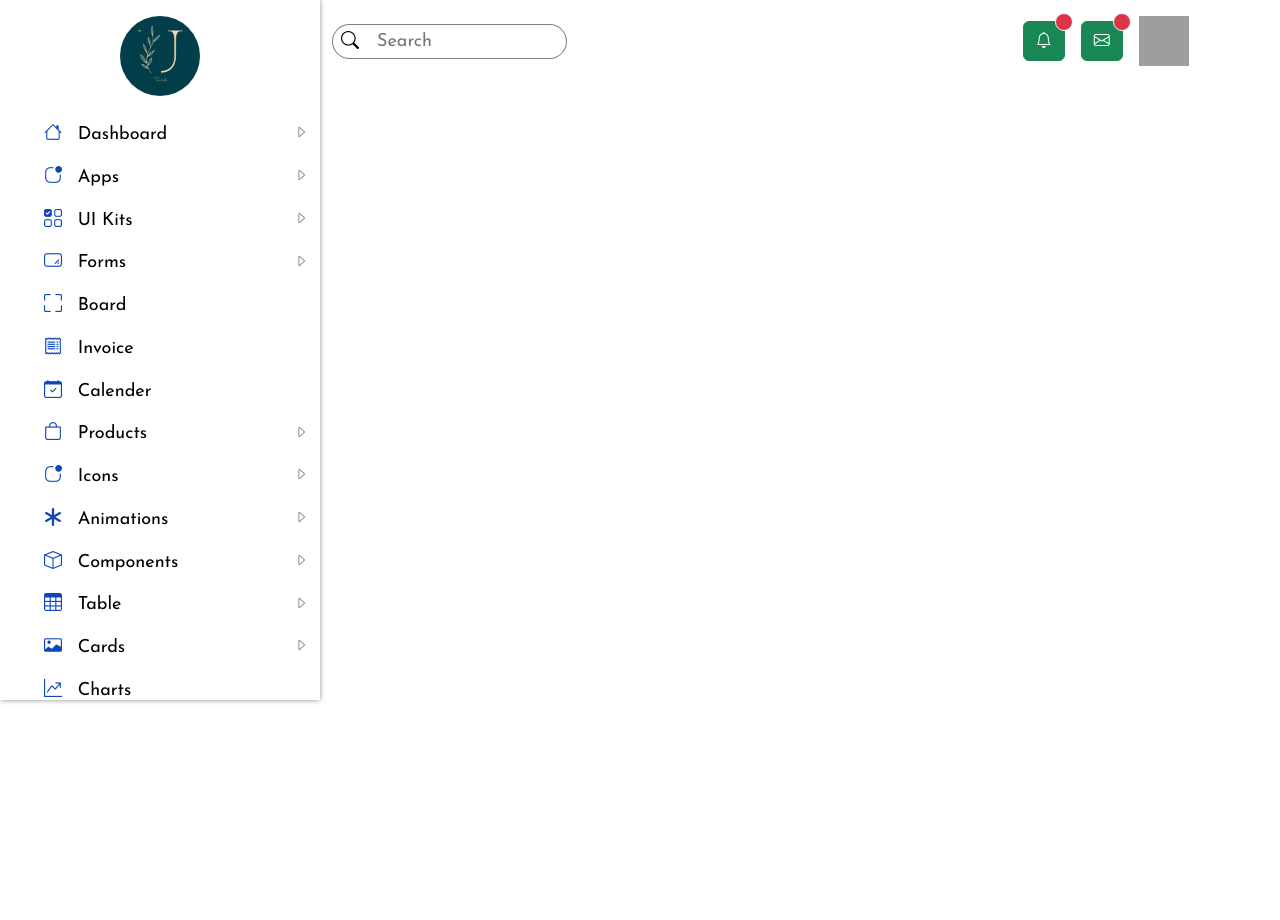
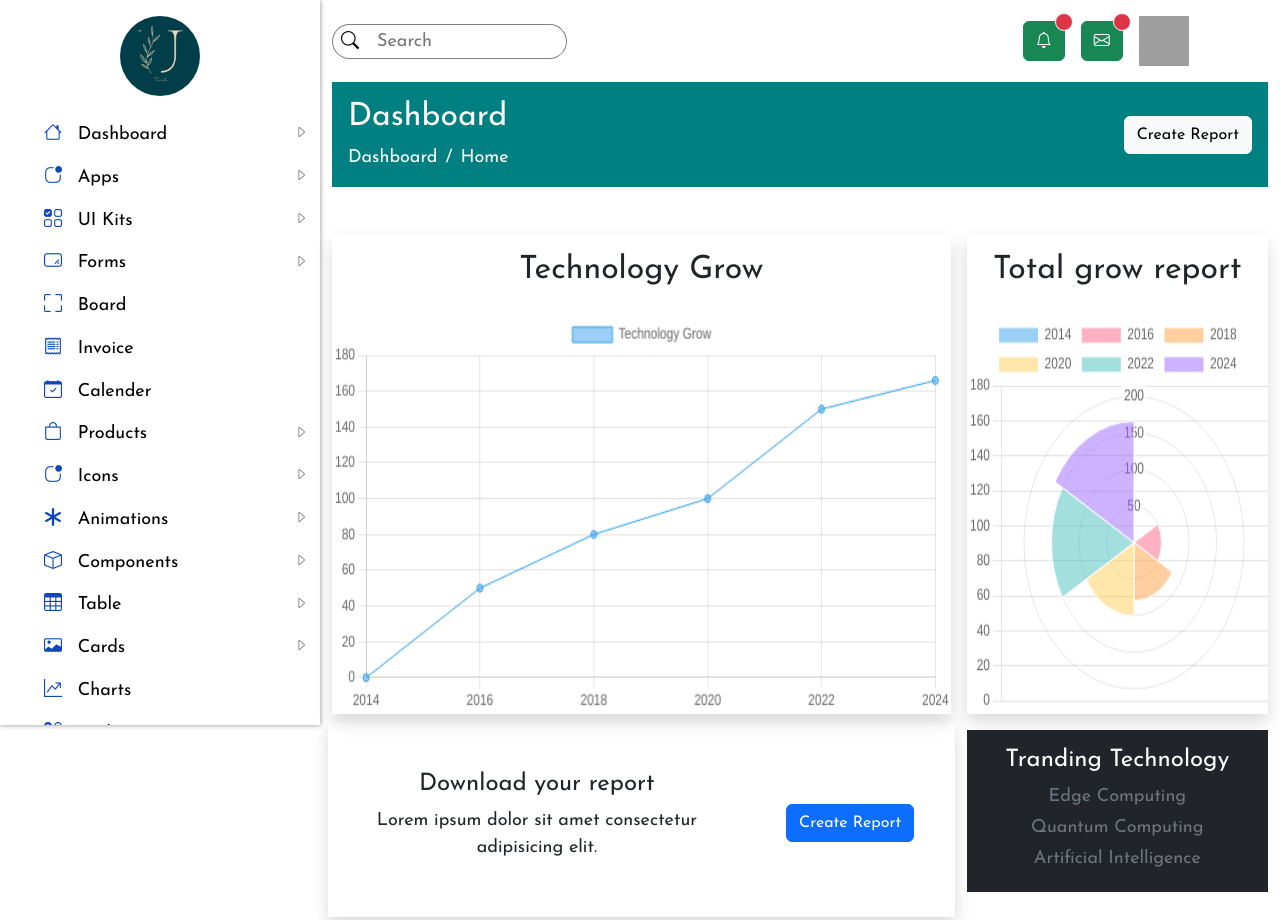
Before and after one commit to urvashidbhavsar/AdminDashboard, a plain HTML site: page index.html in a window 1280 px wide. Shown: the top 920 px of the page. Before the commit the page ends 800 px from the top, so only its background shows below. Drawn offline with nearby package versions, Linux system fonts and the light colour scheme; grey boxes are pictures that could not be loaded.

Commit message:
new change

```diff
--- a/index.html
+++ b/index.html
@@ -10,6 +10,7 @@
     <!-- google font -->
     <link href="https://fonts.googleapis.com/css2?family=Josefin+Sans&display=swap" rel="stylesheet">
     <link rel="stylesheet" href="style.css">
+    <!-- for chart -->
 </head>
 
 <body>
@@ -278,6 +279,7 @@
                         </button>
                     </div>
                 </div>
+                <div class="col-lg-3 col-xxl-2 "></div>
                 <div class="col-12 col-sm-12 col-lg-9 col-xxl-10 mainpage">
                     <div class="topbar py-3">
                         <div class="row align-items-center g-3">
@@ -323,12 +325,72 @@
                             </div>
                         </div>
                     </div>
+
+                    <div class="header">
+                        <div class="row p-3 align-items-center ">
+                            <div class="col-12 col-sm-6">
+                                <h2 class="text-white">Dashboard</h2>
+                                <nav aria-label="breadcrumb">
+                                    <ol class="breadcrumb m-0">
+                                        <li class="breadcrumb-item"><a href="#" class="text-white">Dashboard</a></li>
+                                        <li class="breadcrumb-item active text-white" aria-current="page">Home</li>
+                                    </ol>
+                                </nav>
+                            </div>
+                            <div class="col-12 col-sm-6 text-end">
+                                <button class="btn btn-light">Create Report</button>
+                            </div>
+                        </div>
+                    </div>
+
+                    <!-- graph -->
+                    <div class="graphSec">
+                        <div class="row py-5 g-3">
+                            <div class="col-xl-8 col-md-6 col-12 col-sm-12">
+                                <div class="linechart shadow">
+                                    <!-- <img src="images/TechGraph.png" alt="" class="img-fluid"> -->
+                                    <h2 class="text-center py-3">Technology Grow</h2>
+                                    <canvas id="myChart" class="mychart"></canvas>
+                                </div>
+                            </div>
+                            <div class="col-xl-4 col-md-6 col-12 col-sm-12">
+                                <div class="pie shadow">
+                                    <h2 class="text-center py-3">Total grow report</h2>
+                                    <canvas id="myChart1" class="mychart"></canvas>
+                                </div>
+                            </div>
+                            <div class="col-12 col-sm-12 col-lg-8">
+                                <div class="row g-2 shadow py-3 align-items-center text-center">
+                                    <div class="col-sm-12 col-12 col-md-8">
+                                        <div class="p-4">
+                                            <h4 class="">Download your report</h4>
+                                            <p>Lorem ipsum dolor sit amet consectetur adipisicing elit.</p>
+                                        </div>
+                                    </div>
+                                    <div class="col-sm-12 col-12 col-md-4">
+                                        <button class="btn btn-primary">Create Report</button>
+                                    </div>
+                                </div>
+                            </div>
+                            <div class="col-12 col-sm-12 col-lg-4">
+                                <div class="bg-dark p-3">
+                                    <h4 class="text-center text-white">Tranding Technology</h4>
+                                    <p class="text-secondary text-center text-capitalize m-1">Edge computing</p>
+                                    <p class="text-secondary text-center text-capitalize m-1">Quantum computing</p>
+                                    <p class="text-secondary text-center text-capitalize m-1">Artificial intelligence
+                                    </p>
+                                </div>
+                            </div>
+                        </div>
+                    </div>
                 </div>
             </div>
         </div>
     </section>
 
     <script src="https://cdn.jsdelivr.net/npm/bootstrap@5.3.3/dist/js/bootstrap.bundle.min.js"></script>
+    <!-- <script src="https://cdnjs.cloudflare.com/ajax/libs/Chart.js/2.9.4/Chart.js"></script> -->
+    <script src="https://cdn.jsdelivr.net/npm/chart.js"></script>
     <script src="script.js"></script>
 </body>
 
--- a/script.js
+++ b/script.js
@@ -32,3 +32,45 @@ function closeMenu() {
     let showmenu = document.getElementById("sidebar");
     showmenu.classList.remove("sideshow");
 }
+
+// chart
+const ctx = document.getElementById('myChart');
+
+new Chart(ctx, {
+    type: 'line',
+    data: {
+        labels: ['2014', '2016', '2018', '2020', '2022', '2024'],
+        datasets: [{
+            label: 'Technology Grow',
+            data: [0, 50, 80, 100, 150, 166],
+            borderWidth: 1
+        }]
+    },
+    options: {
+        scales: {
+            y: {
+                beginAtZero: true
+            }
+        }
+    }
+});
+
+var newchart = document.getElementById("myChart1")
+new Chart(newchart, {
+    type: 'polarArea',
+    data: {
+        labels: ['2014', '2016', '2018', '2020', '2022', '2024'],
+        datasets: [{
+            label: 'Technology Grow',
+            data: [0, 50, 80, 100, 150, 166],
+            borderWidth: 1
+        }]
+    },
+    options: {
+        scales: {
+            y: {
+                beginAtZero: true
+            }
+        }
+    }
+})
--- a/style.scss
+++ b/style.scss
@@ -80,7 +80,7 @@ input {
 
 .Sidebar {
     overflow: auto;
-    height: 700px;
+    height: 725px;
     box-shadow: 0 0 5px rgb(138, 138, 138);
 
     @media (max-width:576px) {
@@ -92,9 +92,9 @@ input {
     }
 
     @media (min-width:992px) {
-        position: unset;
-        left: unset;
-        top: unset;
+        position: fixed;
+        left: 0;
+        top: 0;
         transition: unset;
         background-color: unset;
         z-index: unset;
@@ -210,4 +210,28 @@ input {
             }
         }
     }
+
+    .header {
+        background-color: teal;
+
+        .breadcrumb-item+.breadcrumb-item::before {
+            color: white;
+        }
+    }
+
+    .graphSec {
+        .mychart {
+            @media (max-width:576px) {
+                height: 250px !important;
+            }
+
+            @media (min-width:576px) {
+                height: 250px !important;
+            }
+
+            @media (min-width:1200px) {
+                height: 400px !important;
+            }
+        }
+    }
 }
```
Also changed, not shown: images/TechGraph.png (added), style.css, 1 other file.
